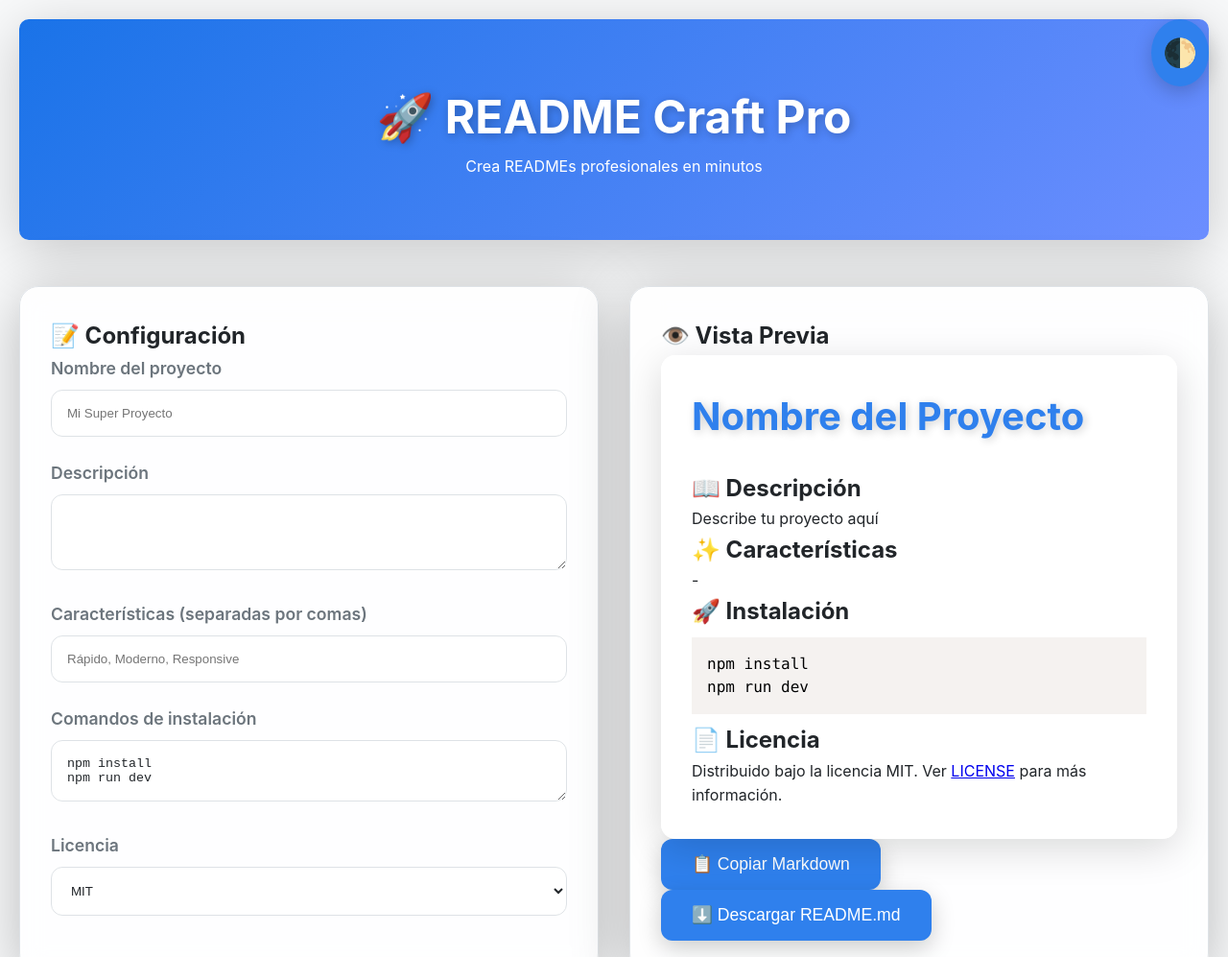
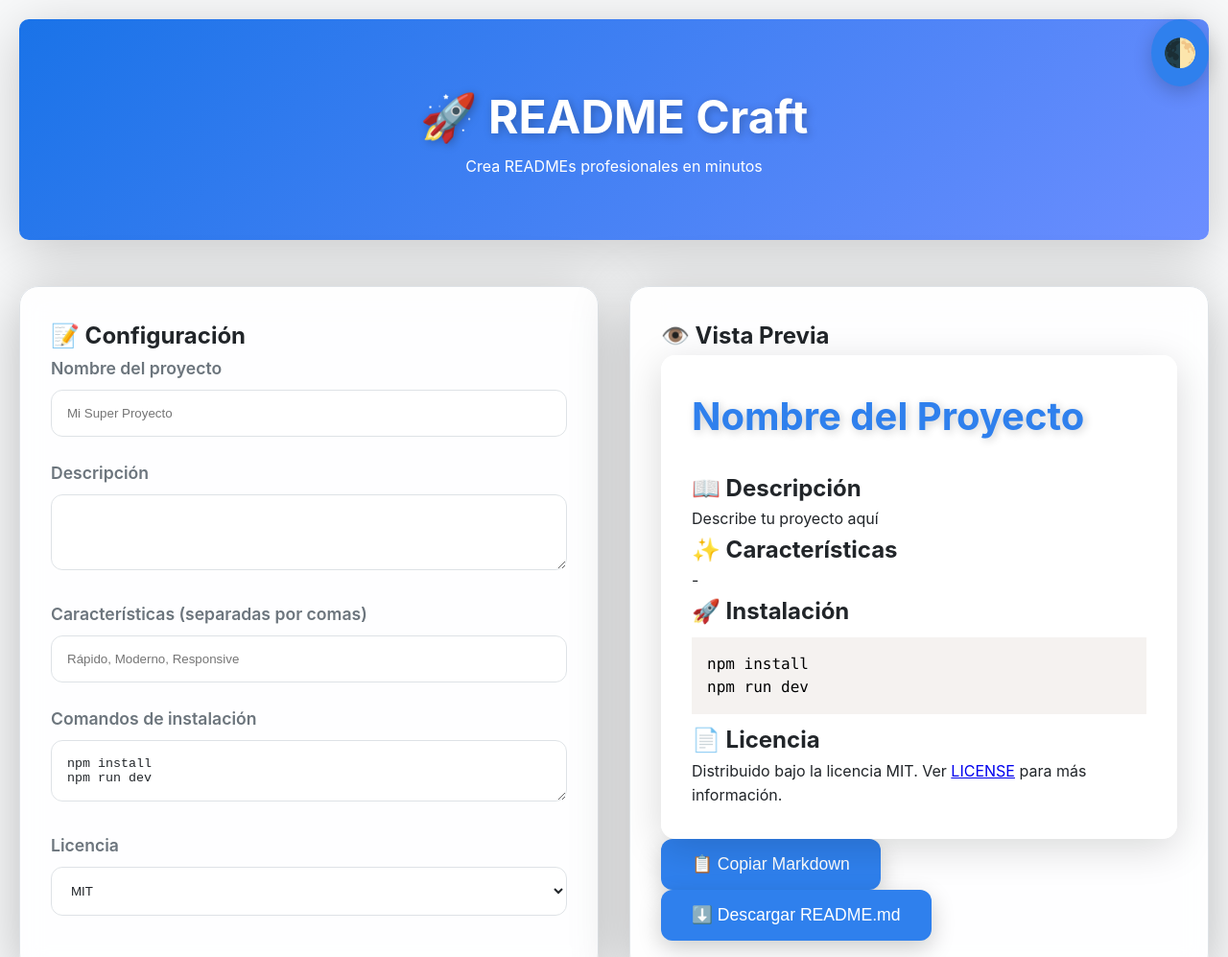
Before and after one commit to octobranch/README-Craft, a plain HTML site: page index.html in a window 1280 px wide. Shown: the top 997 px of the page at 96% size. Drawn offline with nearby package versions, Linux system fonts and the light colour scheme.

Commit message:
Update index.html

```diff
--- a/index.html
+++ b/index.html
@@ -14,7 +14,7 @@
 
     <div class="container">
         <header class="header">
-            <h1>🚀 README Craft Pro</h1>
+            <h1>🚀 README Craft</h1>
             <p>Crea READMEs profesionales en minutos</p>
         </header>
 
```
